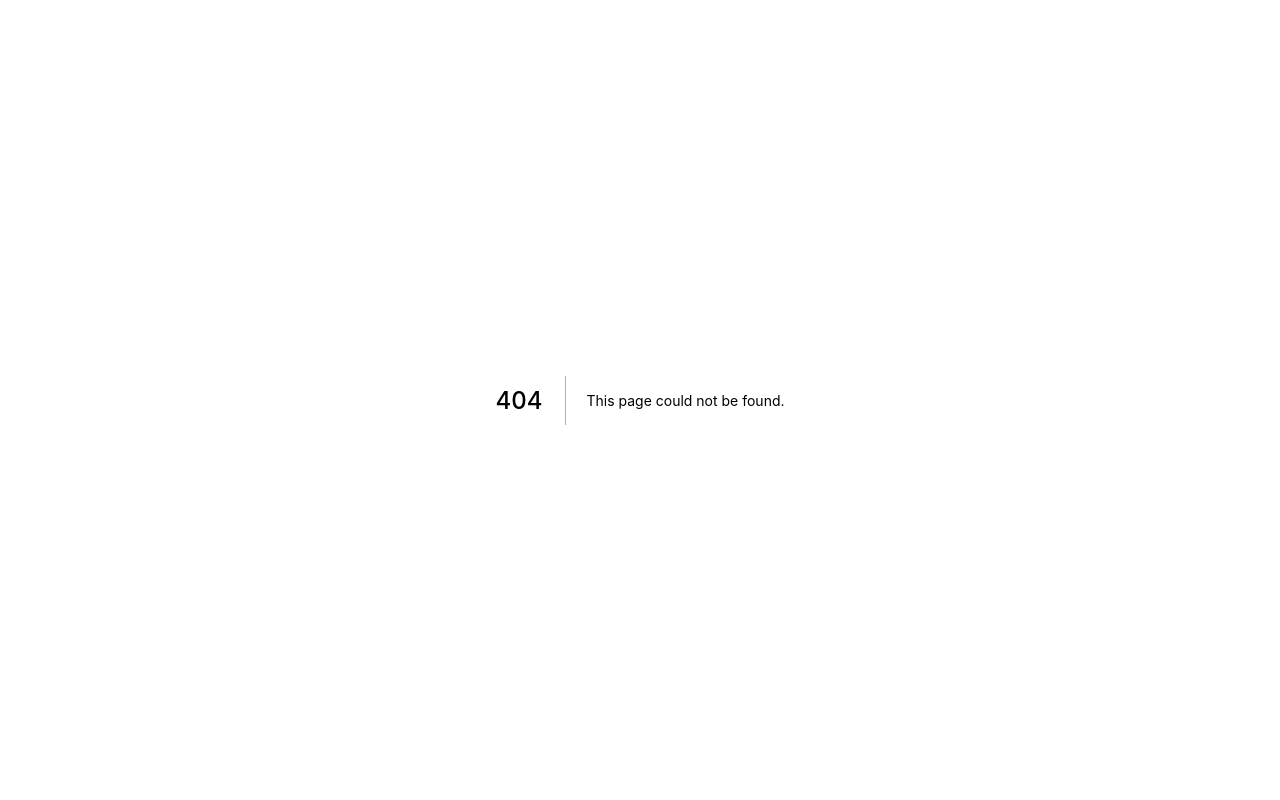
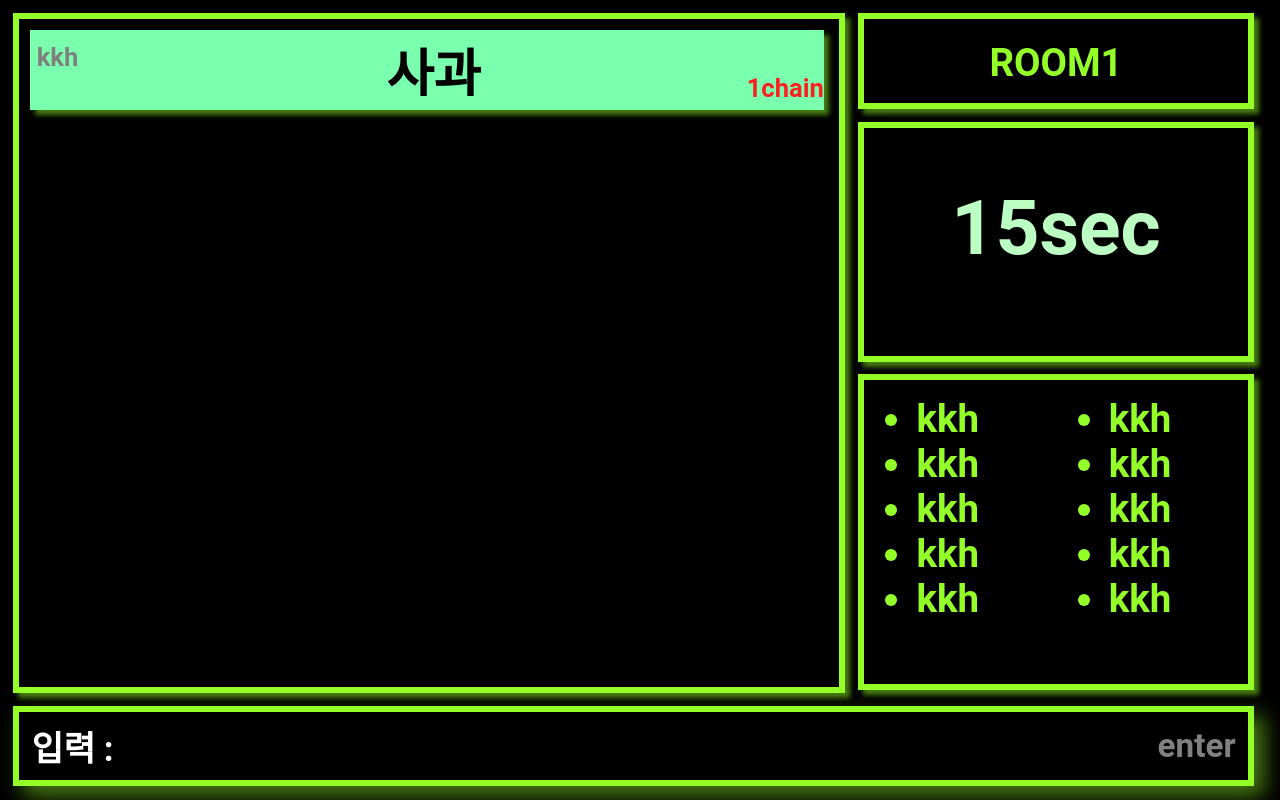
Before and after one commit to twa04175/relay_game, a Next.js app: page /game in a window 1280 px wide. Before the commit this address had no page. Built offline with nearby package versions, Linux system fonts and the light colour scheme.

Commit message:
gamePageStyling

```diff
--- /dev/null
+++ b/pages/game.js
@@ -0,0 +1,260 @@
+import Head from "next/head";
+
+
+export default function Game() {
+
+    return (
+        <div>
+            <Head>
+                <title>눈치보며 끝말잇기</title>
+                <meta name="description" content="nextGame"/>
+            </Head>
+            <div style={gameStyles.container}>
+                <div style={gameStyles.bodyContainer}>
+                    <div style={gameStyles.gameContainer}>
+                        <div style={gameStyles.block}>
+                            <p style={gameStyles.blockNameText}>kkh</p>
+                            <p style={gameStyles.blockValueText}>사과</p>
+                            <p style={gameStyles.blockChainText}>1chain</p>
+                        </div>
+                    </div>
+                    <div style={gameStyles.sideContainer}>
+                        <div style={gameStyles.roomContainer}>
+                            <p style={gameStyles.roomText}>ROOM1</p>
+                        </div>
+                        <div style={gameStyles.secondContainer}>
+                            <p style={gameStyles.secText}>15sec</p>
+                        </div>
+                        <div style={gameStyles.nameContainer}>
+                            <ul style={gameStyles.nameList}>
+                                <li style={gameStyles.nameText}>kkh</li>
+                                <li style={gameStyles.nameText}>kkh</li>
+                                <li style={gameStyles.nameText}>kkh</li>
+                                <li style={gameStyles.nameText}>kkh</li>
+                                <li style={gameStyles.nameText}>kkh</li>
+                            </ul>
+                            <ul style={gameStyles.nameList}>
+                                <li style={gameStyles.nameText}>kkh</li>
+                                <li style={gameStyles.nameText}>kkh</li>
+                                <li style={gameStyles.nameText}>kkh</li>
+                                <li style={gameStyles.nameText}>kkh</li>
+                                <li style={gameStyles.nameText}>kkh</li>
+                            </ul>
+                        </div>
+                    </div>
+                </div>
+                <div style={gameStyles.footerContainer}>
+                    <p style={gameStyles.inputText}>입력 : </p>
+                    <input style={gameStyles.textInput}/>
+                    <p style={gameStyles.enterText}>enter</p>
+                </div>
+            </div>
+        </div>
+    );
+}
+
+let gameStyles = {
+    container: {
+        width: "100vw",
+        height: "100vh",
+        backgroundColor: "black",
+        display: "block",
+    },
+
+    bodyContainer: {
+        backgroundColor: "black",
+        display: "flex",
+    },
+
+    gameContainer: {
+        width: "65vw",
+        height: "85vh",
+
+        background: "black",
+        border: "0.5vw solid #94FF28",
+        boxSizing: "border-box",
+        boxShadow: "5px 5px 5px rgba(148, 255, 40, 0.49)",
+        margin: "1vw",
+
+        display: "block",
+    },
+
+    block:{
+        width: "62vw",
+        height: "10vh",
+        background: "#7AFFAF",
+        margin: "0.9vw",
+        boxShadow: "5px 5px 5px rgba(148, 255, 40, 0.49)",
+        display: "flex",
+    },
+
+    blockValueText:{
+        width: "44vw",
+        fontFamily: "Roboto",
+        fontStyle: "normal",
+        fontWeight: "bold",
+        fontSize: "4vw",
+        color: "black",
+        textAlign: "center",
+        alignSelf: "center",
+    },
+
+    blockChainText:{
+        width:"10vw",
+        fontFamily: "Roboto",
+        fontStyle: "normal",
+        fontWeight: "bold",
+        fontSize: "2vw",
+        color: "#FD2020",
+        textAlign:"right",
+        lineHeight: "8vh",
+    },
+
+    blockNameText:{
+        width: "10vw",
+        fontFamily: "Roboto",
+        fontStyle: "normal",
+        fontWeight: "bold",
+        fontSize: "2vw",
+        color: "gray",
+        textAlign:"self",
+        lineHeight: "5vh",
+        margin: "0.5vw",
+    },
+
+    sideContainer: {
+        width: "31vw",
+        height: "85vh",
+
+        display: "block",
+    },
+
+    roomContainer:{
+        width: "31vw",
+        height: "12vh",
+
+        background: "black",
+        border: "0.5vw solid #94FF28",
+        boxSizing: "border-box",
+        boxShadow: "5px 5px 5px rgba(148, 255, 40, 0.49)",
+        marginTop: "1vw",
+    },
+
+    secondContainer:{
+        width: "31vw",
+        height: "30vh",
+
+        background: "black",
+        border: "0.5vw solid #94FF28",
+        boxSizing: "border-box",
+        boxShadow: "5px 5px 5px rgba(148, 255, 40, 0.49)",
+        marginTop: "1vw",
+    },
+
+    nameContainer:{
+        width: "31vw",
+        height: "39.5vh",
+
+        background: "black",
+        border: "0.5vw solid #94FF28",
+        boxSizing: "border-box",
+        boxShadow: "5px 5px 5px rgba(148, 255, 40, 0.49)",
+        marginTop: "1vw",
+
+        alignContent:"center",
+
+        display: "flex",
+    },
+
+    footerContainer: {
+        background: "black",
+        border: "0.5vw solid #94FF28",
+        boxSizing: "border-box",
+        boxShadow: "10px 10px 20px rgba(148, 255, 40, 0.49)",
+        backdropFilter: "blur(5px)",
+        marginLeft: "1vw",
+        display: "flex",
+        width: "97vw",
+        height: "10vh",
+    },
+
+    inputText: {
+        color: "white",
+        fontFamily: "Roboto",
+        fontStyle: "normal",
+        fontWeight: "bold",
+        fontSize: "2.7vw",
+        marginLeft: "1vw",
+        marginTop: "0px",
+        marginBottom: "0px",
+        alignSelf: "center",
+        width: "7vw",
+    },
+
+    textInput: {
+        width: "80vw",
+        background: "black",
+        fontFamily: "Roboto",
+        fontStyle: "normal",
+        fontWeight: "bold",
+        fontSize: "2.6vw",
+        textAlign: "left",
+        color: "white",
+        border: "none",
+        marginLeft: "1vw",
+    },
+
+    enterText: {
+        width: "10vw",
+        color: "gray",
+        fontFamily: "Roboto",
+        fontStyle: "normal",
+        fontWeight: "bold",
+        fontSize: "2.6vw",
+        marginRight: "1vw",
+        marginTop: "0px",
+        marginBottom: "0px",
+        alignSelf: "center",
+        textAlign: "right",
+    },
+
+    roomText:{
+        margin: 0,
+        padding: 0,
+
+        fontFamily: "Roboto",
+        fontStyle: "normal",
+        fontWeight: "bold",
+        fontSize: "3vw",
+        color: "#94FF28",
+
+        textAlign:"center",
+        alignSelf:"center",
+        lineHeight: "11vh",
+    },
+
+    secText:{
+        fontFamily: "Roboto",
+        fontStyle: "normal",
+        fontWeight: "bold",
+        fontSize: "6vw",
+        color: "#BBFFC2",
+
+        textAlign:"center",
+        alignSelf:"center",
+        lineHeight: "6vh",
+    },
+
+    nameList:{
+        width: "12vw",
+        marginLeft: "1vw",
+    },
+
+    nameText:{
+        fontFamily: "Roboto",
+        fontStyle: "normal",
+        fontWeight: "bold",
+        fontSize: "3vw",
+        color: "#94FF28",
+    },
+}
--- a/styles/globals.css
+++ b/styles/globals.css
@@ -6,13 +6,4 @@ body {
     Ubuntu, Cantarell, Fira Sans, Droid Sans, Helvetica Neue, sans-serif;
 }
 
-a {
-  color: inherit;
-  text-decoration: none;
-}
-
-* {
-  box-sizing: border-box;
-}
-
 input:focus {outline:none;}
```
